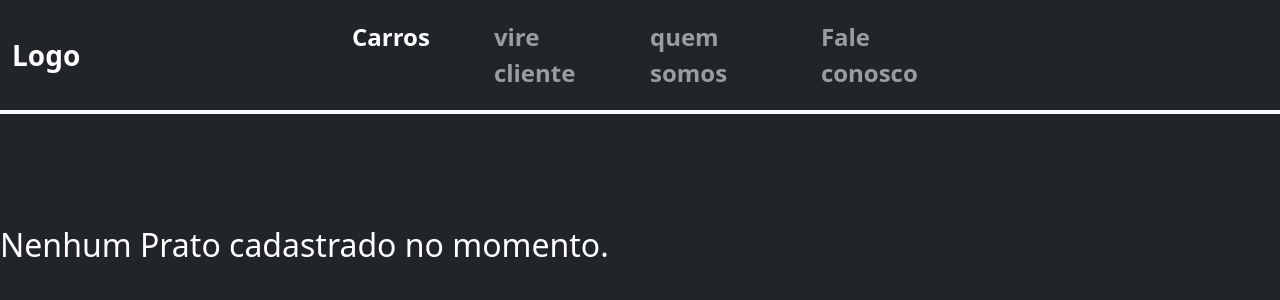
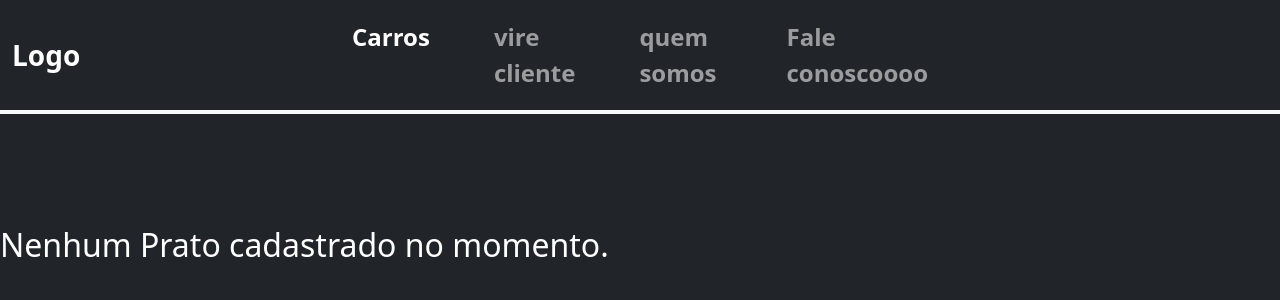
Before and after one commit to AdalbertoLucena/projetoFINALPHP, a PHP site: page /pratos.php in a window 1280 px wide. Shown: the top 300 px of the page. Run offline with PHP 8.4, Linux system fonts and the light colour scheme; data that the repository does not hold is empty.

Commit message:
commit teste

```diff
--- a/projetocrud2/index.php
+++ b/projetocrud2/index.php
@@ -14,4 +14,5 @@
 
     include_once "rodape.php";
 
+
  ?>
--- a/projetocrud2/menu.php
+++ b/projetocrud2/menu.php
@@ -52,7 +52,7 @@
         <li class="nav-item"><a class="nav-link active" href="carros.php">Carros</a></li>
         <li class="nav-item"><a class="nav-link" href="clientes.php">vire cliente </a></li>
         <li class="nav-item"><a class="nav-link" href="quemsomos.php">quem somos</a></li>
-        <li class="nav-item"><a class="nav-link" href="faleconosco.php">Fale conosco</a></li>
+        <li class="nav-item"><a class="nav-link" href="faleconosco.php">Fale conoscoooo</a></li>
       </ul>
     </div>
 
```
